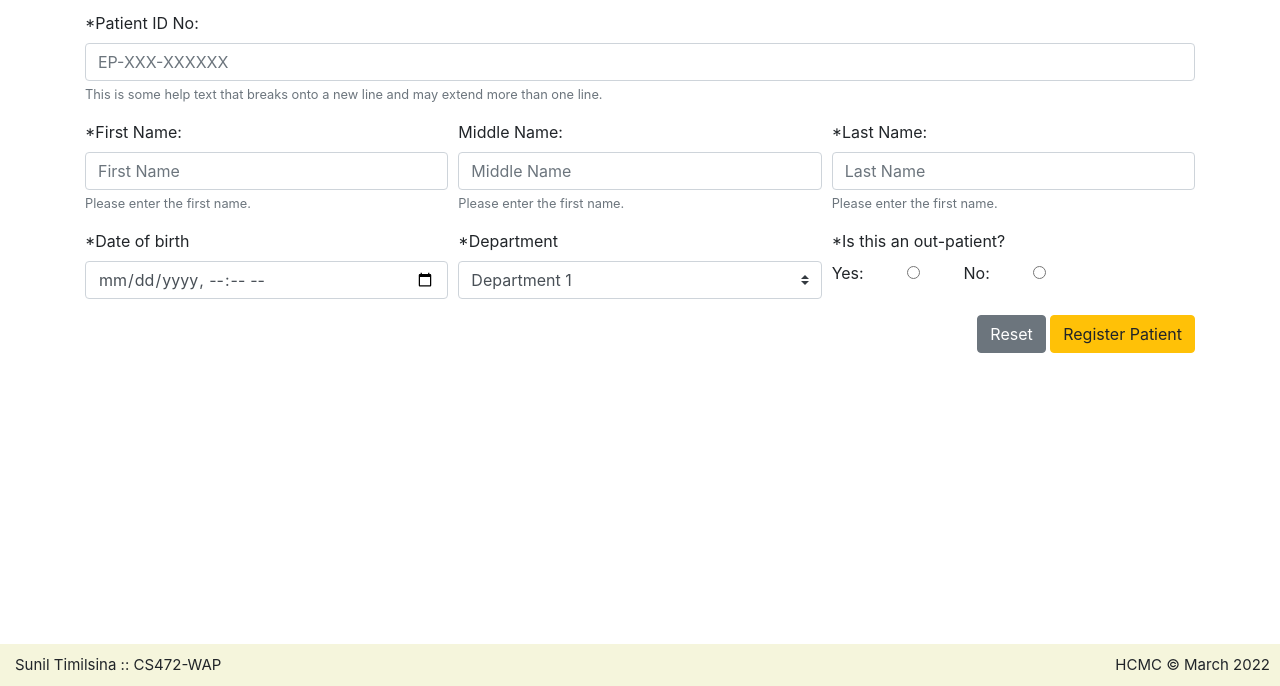
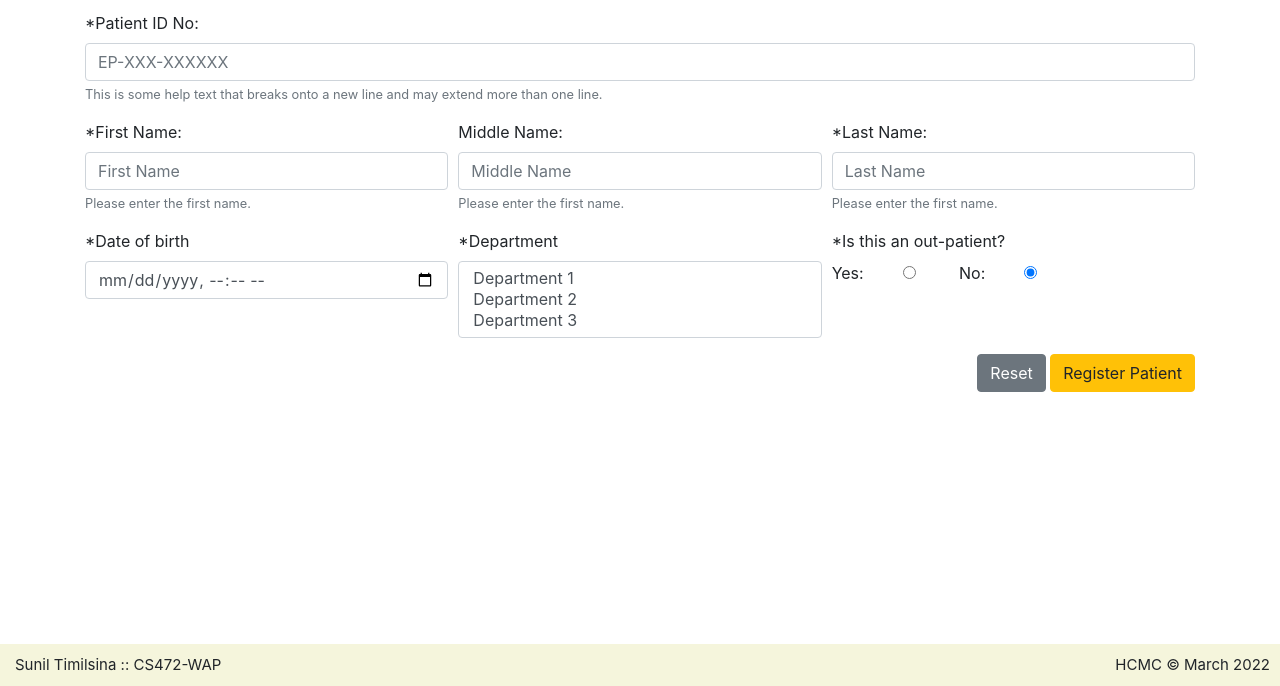
Before and after one commit to nandalalsun/MIU, a plain HTML site: page mid_exam/registration.html in a window 1280 px wide. Shown: the part 114-800 px from the top of the page. Drawn offline with nearby package versions, Linux system fonts and the light colour scheme.

Commit message:
dropdown size added

```diff
--- a/mid_exam/registration.html
+++ b/mid_exam/registration.html
@@ -59,7 +59,7 @@
 
                         <div class="form-group col-md-4">
                             <label>*Department</label>
-                            <select name="department" class="custom-select mr-sm-2" required id="department">
+                            <select name="department" class="custom-select mr-sm-2" required id="department" size="3" multiple>
                                 <option value="Department 1">Department 1</option>
                                 <option value="Department 2">Department 2</option>
                                 <option value="Department 3">Department 3</option>
@@ -68,10 +68,8 @@
 
                         <div class="form-group col-md-4">
                                 <label>*Is this an out-patient?</label></br>
-                                <label>Yes:</label>
-                                <input type="radio" name="patient" value="Yes" class="col-3">
-                                <label>No:</label>
-                                <input type="radio" name="patient" value="No" class="col-3">
+                                Yes:<input type="radio" name="patient" value="Yes" class="col-3">
+                                No:<input type="radio" name="patient" value="No" checked class="col-3">
                         </div>
 
                     </div>
@@ -80,8 +78,8 @@
 
                         </div>
                         <div class="col-4">
-                            <button type="btnReset" class="btn btn-secondary">Reset</button>
-                            <button id="btnSubmit" class="btn btn-warning">Register Patient</button>
+                            <button type="reset" class="btn btn-secondary">Reset</button>
+                            <button type="submit" id="btnSubmit" class="btn btn-warning">Register Patient</button>
                         </div>
                     </div>
                 </form>
```
